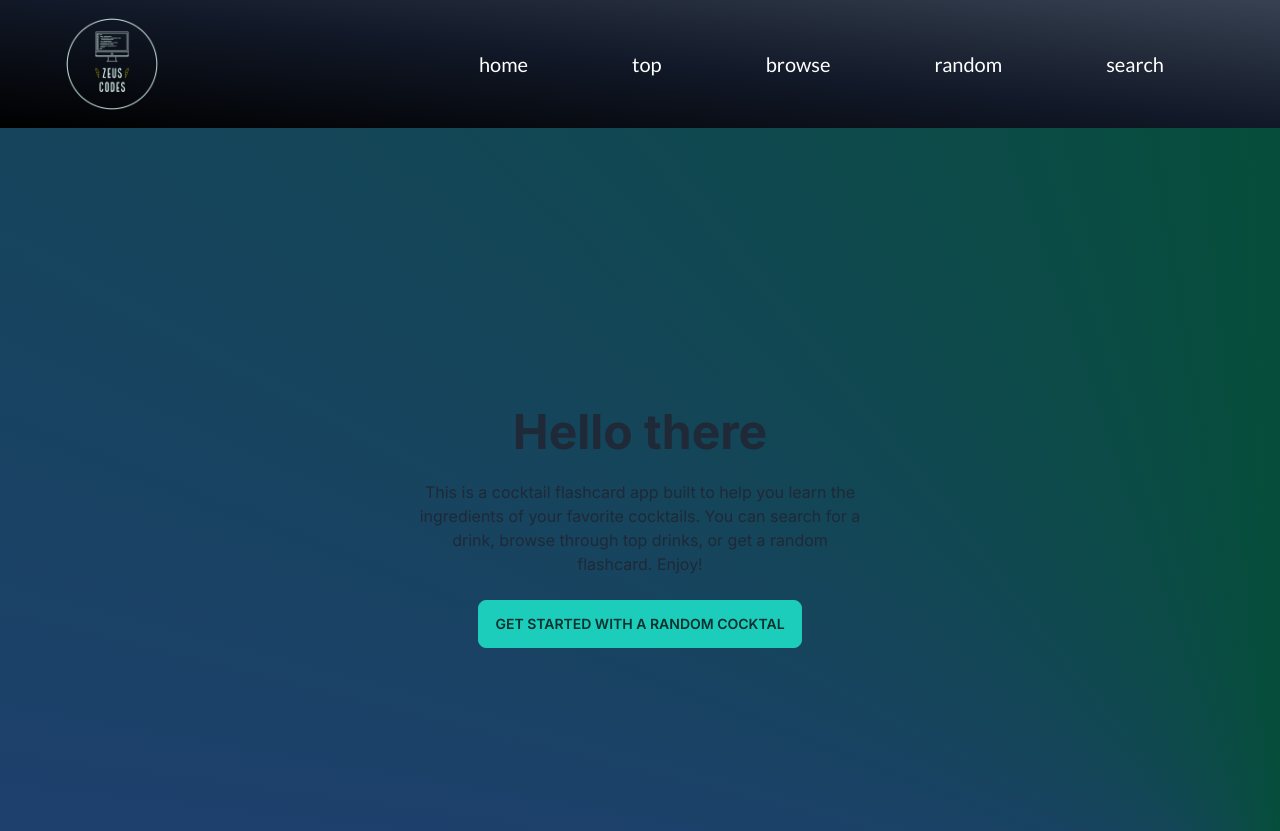
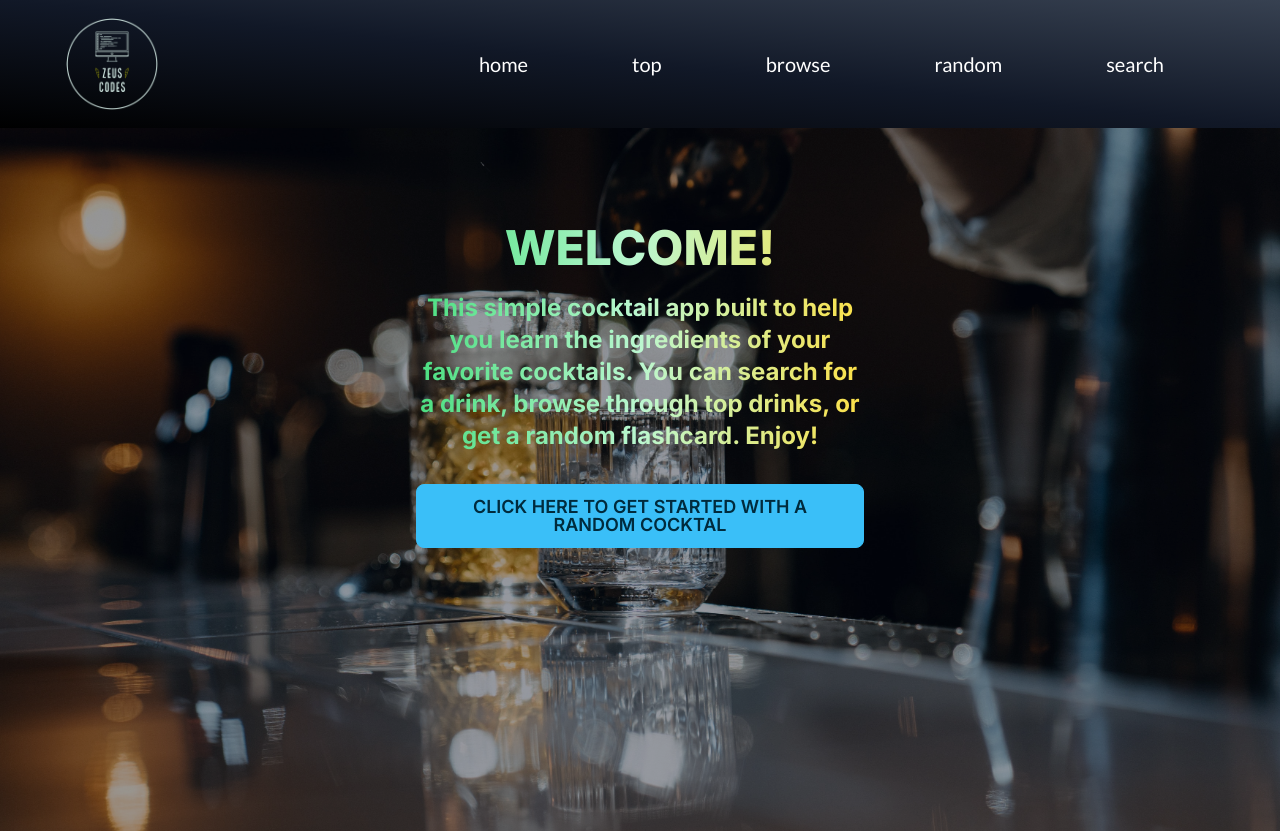
Before and after one commit to Zcordeiro/Cocktail-Flashcards, a Next.js app: page / in a window 1280 px wide. Shown: the top 831 px of the page. Built offline with nearby package versions, Linux system fonts and the light colour scheme.

Commit message:
new Home page with image

```diff
--- a/app/globals.css
+++ b/app/globals.css
@@ -25,8 +25,35 @@
 }
 /* ***** */
 
+/* Main Hero Image and responsiveness */
+.backgroundImage {
+  background-image: url('/images/mainImage.jpg');
+  background-size: cover;
+  background-repeat: no-repeat;
+  background-position: center;
+  height: 100vh;
+  alt: 'Main Image';
+}
 
-/* This section below is the individual cards and effects in the about us section */
+@media (max-width: 768px) {
+  .backgroundImage {
+    height: 50vh;
+  }
+}
+@media (min-width: 769px) and (max-width: 1024px) {
+  .backgroundImage {
+    height: 70vh;
+  }
+}
+@media (min-width: 1025px) {
+  .backgroundImage {
+    height: 100vh;
+  }
+}
+/*  ****  */
+
+
+/* This section below is the individual flip cards and effects */
 .flip-card {
   background-color: transparent;
   width: 450px;
--- a/app/page.jsx
+++ b/app/page.jsx
@@ -17,24 +17,30 @@
 //     flavorTags: ["Sour", "Strong", "Bitter", "Fruity", "Sweet", "Sour", "Strong", "Bitter", "Fruity", "Sweet"],
 // };
 
-
-
 export default function Home() {
   return (
-    <div className="hero min-h-screen bg-[conic-gradient(at_bottom_right,_var(--tw-gradient-stops))] from-emerald-600 via-indigo-800 to-emerald-900 w-full">
-      <div className="hero-content text-center">
-        <div className="max-w-md">
-          <h1 className="text-5xl font-bold">Hello there</h1>
-          <p className="py-6">
-            This is a cocktail flashcard app built to help you learn the
-            ingredients of your favorite cocktails. You can search for a drink,
-            browse through top drinks, or get a random flashcard. Enjoy!
-          </p>
-          <a href="/random" className="btn btn-accent">Get Started with a random cocktal</a>
+    <>
+      <div className="backgroundImage ">
+        <div className="bg-slate-950/40 min-h-screen">
+          <div className="hero-content text-center mx-auto">
+            <div className="max-w-md mt-20 bg-gradient-to-r from-green-400 via-green-200 to-yellow-300 bg-clip-text text-transparent">
+              <h1 className="text-5xl font-extrabold">WELCOME!</h1>
 
-          {/* <Flipcard cocktail={mockCocktail} /> */}
+              <p className="my-5 font-bold text-2xl">
+                This simple cocktail app built to help you learn the
+                ingredients of your favorite cocktails. You can search for a
+                drink, browse through top drinks, or get a random flashcard.
+                Enjoy!
+              </p>
+
+              <a href="/random" className="btn btn-info btn-lg mt-3">
+                Click here to get started with a random cocktal
+              </a>
+
+            </div>
+          </div>
         </div>
       </div>
-    </div>
+    </>
   );
 }
```
Also changed, not shown: public/images/mainImage.jpg (added).
